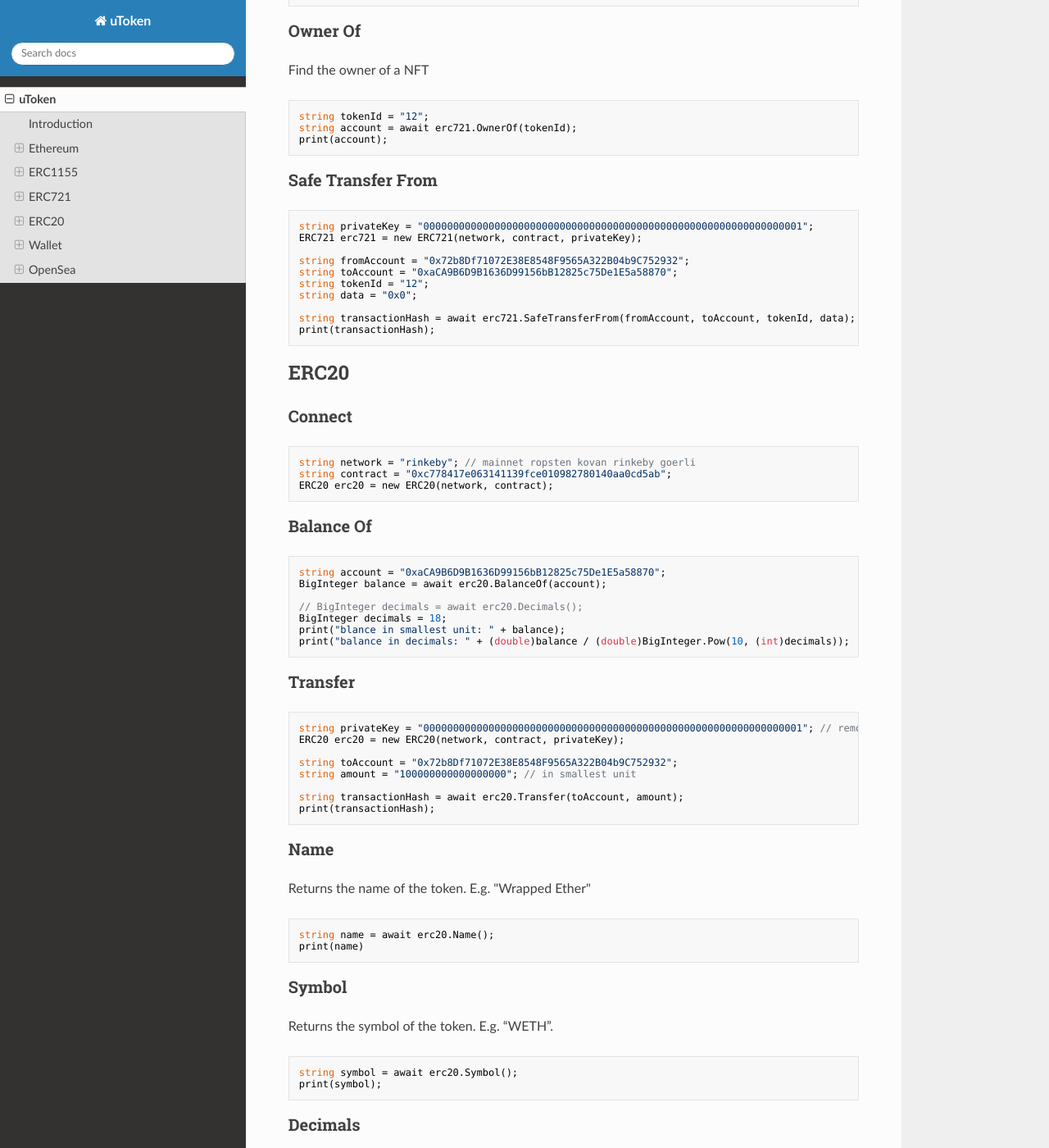
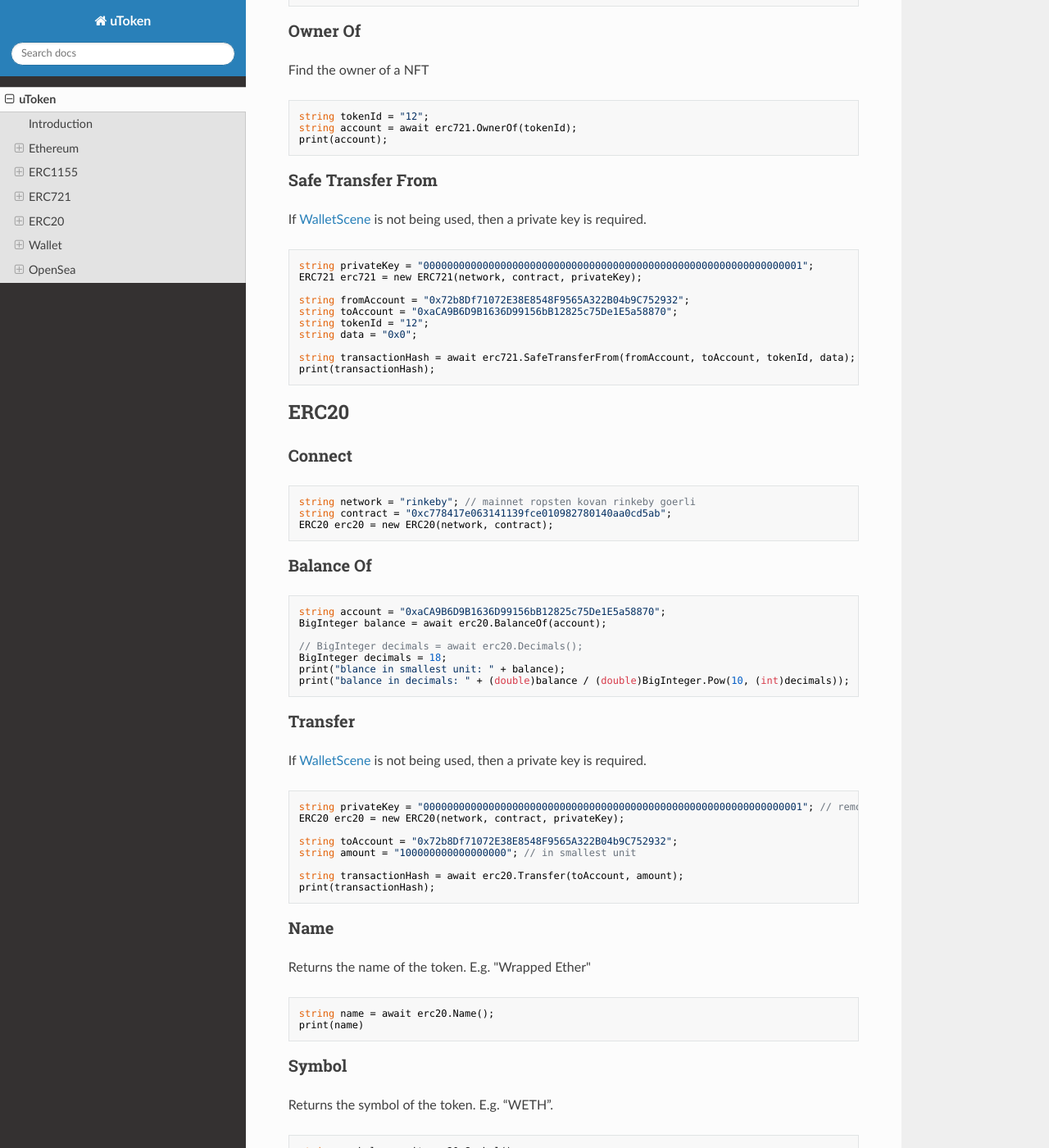
Before and after one commit to underscoredLabs/website-docs-dLabs, an MkDocs documentation site: the page built from docs/index.md, in a window 1280 px wide and 1400 px high, scrolled down 3668 px. Shown: the whole window at 82% size. Built offline with MkDocs 1.6.1, drawn with Linux system fonts in a browser that asks for light colours; nearby versions of some CDN libraries.

Commit message:
If [WalletScene](#walletscene) is not being used, then a private key is required.

````diff
--- a/docs/index.md
+++ b/docs/index.md
@@ -195,6 +195,8 @@ print(account);
 
 ### Safe Transfer From
 
+If [WalletScene](#walletscene) is not being used, then a private key is required.
+
 ```c#
 string privateKey = "0000000000000000000000000000000000000000000000000000000000000001";
 ERC721 erc721 = new ERC721(network, contract, privateKey);
@@ -231,6 +233,8 @@ print("balance in decimals: " + (double)balance / (double)BigInteger.Pow(10, (in
 ```
 
 ### Transfer
+
+If [WalletScene](#walletscene) is not being used, then a private key is required.
 
 ```c#
 string privateKey = "0000000000000000000000000000000000000000000000000000000000000001"; // remove if using WalletScene
````
Also changed, not shown: site/index.html, site/search/search_index.json, 1 other file.
